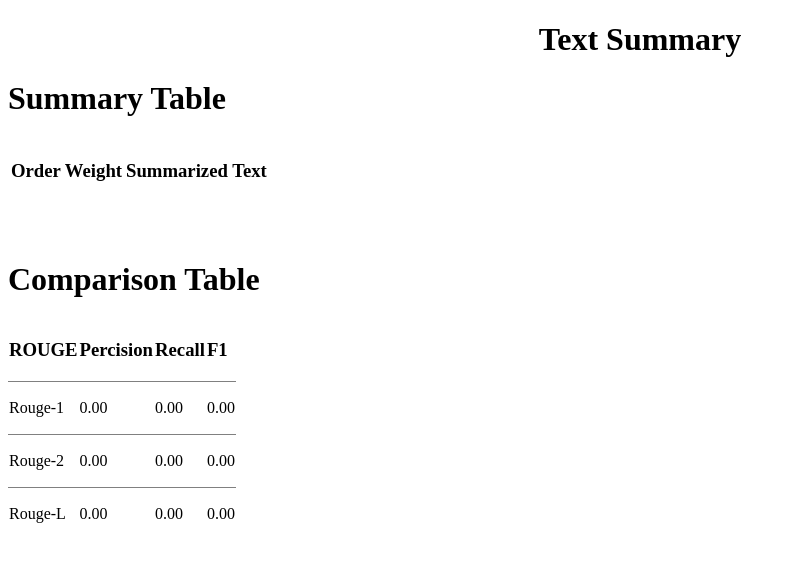
After one commit to mkahe/text-summarizer, a Flask app: template codes/templates/summary.html in a window 1280 px wide. The commit adds this page. Shown: the top 562 px of the page, without its empty margins (0-796 px from the left). Run offline with Flask 2, Linux system fonts and the light colour scheme; the template is opened without the code that fills it, so the values that code supplies are empty.

Commit message:
Add docker files and html

```diff
--- a/codes/app.py
+++ b/codes/app.py
@@ -10,8 +10,34 @@ def index():
 @app.route("/summarize", methods=["POST"])
 def summarize():
     request_data = request.form
-    text1 = request_data["reference_text"]
-    text2 = request_data["candidate_text"]
+    text1 = request_data["text1"]
+    text2 = request_data["text2"]
+    option = request_data["option"]
+
+    spliter = text_miner.split_html_text if option == "2" else text_miner.split_text
+
+    sentences = spliter(text1)
+
+    text_list = [i.text for i in sentences]
+    text_list = text_miner.lemmatizer(text_list)
+    sentence_tfidf = text_miner.get_score_based_on_tfidf(text_list)
+
+    ne_list = [i.named_entities for i in sentences]
+    ne_list = text_miner.lemmatizer(ne_list)
+    ne_score_tfidf = text_miner.get_score_based_on_tfidf(ne_list)
+
+    for i in range(len(sentences)):
+        sentences[i].weight = sentence_tfidf[i] + 2 * ne_score_tfidf[i]
+
+    summary = text_miner.get_summary(sentences)
+
+    texts = [sum[0].text for sum in summary]
+    texts = " ".join(texts)
+    print(texts)
+    rouge_score = text_miner.get_rouge_score(texts, text2)
+    print(rouge_score)
+
+    return render_template("summary.html", summary=summary, rouge_score = rouge_score[0])
 
 
 
--- /dev/null
+++ b/codes/templates/summary.html
@@ -0,0 +1,98 @@
+<!DOCTYPE html>
+<html>
+    <head>
+        <title>Text Summary</title>
+        <h1 style="text-align: center;">Text Summary</h1>
+    </head>
+    <body>
+        <h1>Summary Table</h1>
+        <table>
+            <tr>
+                <td>
+                    <h3>Order</h3>
+                </td>
+                <td>
+                    <h3>Weight</h3>
+                </td>
+                <td>
+                    <h3>Summarized Text</h3>
+                </td>
+            </tr>
+            {% for s in summary %}
+                <tr>
+                    <td>
+                        <p>{{ s[0].order }}</p>
+                    </td>
+                    <td>
+                        <p>{{ "%.2f"|format(s[0].weight) }}</p>
+                    </td>
+                    <td>
+                        <p>{{ s[0].text }}</p>
+                    </td>
+                </tr>
+            {% endfor %}
+        </table>
+
+        <br><br>
+
+        <h1>Comparison Table</h1>
+        <table border=1 frame=void rules=rows>
+            <tr>
+                <td>
+                    <h3>ROUGE</h3>
+                </td>
+                <td>
+                    <h3>Percision</h3>
+                </td>
+                <td>
+                    <h3>Recall</h3>
+                </td>
+                <td>
+                    <h3>F1</h3>
+                </td>
+            </tr>
+            <tr>
+                <td>
+                    <p>Rouge-1</p>
+                </td>
+                <td>
+                    <p>{{ "%.2f"|format(rouge_score['rouge-1']['p']) }}</p>
+                </td>
+                <td>
+                    <p>{{ "%.2f"|format(rouge_score['rouge-1']['r']) }}</p>
+                </td>
+                <td>
+                    <p>{{ "%.2f"|format(rouge_score['rouge-1']['f']) }}</p>
+                </td>
+            </tr>
+            <tr>
+                <td>
+                    <p>Rouge-2</p>
+                </td>
+                <td>
+                    <p>{{ "%.2f"|format(rouge_score['rouge-2']['p']) }}</p>
+                </td>
+                <td>
+                    <p>{{ "%.2f"|format(rouge_score['rouge-2']['r']) }}</p>
+                </td>
+                <td>
+                    <p>{{ "%.2f"|format(rouge_score['rouge-2']['f']) }}</p>
+                </td>
+            </tr>
+            <tr>
+                <td>
+                    <p>Rouge-L</p>
+                </td>
+                <td>
+                    <p>{{ "%.2f"|format(rouge_score['rouge-l']['p']) }}</p>
+                </td>
+                <td>
+                    <p>{{ "%.2f"|format(rouge_score['rouge-l']['r']) }}</p>
+                </td>
+                <td>
+                    <p>{{ "%.2f"|format(rouge_score['rouge-l']['f']) }}</p>
+                </td>
+            </tr>
+        </table>
+    </body>
+</html>
```
Also changed, not shown: codes/requirements.txt (+63 -1 lines), codes/templates/index.html (+21 -3 lines), codes/text_miner.py (+4 -4 lines), 1 other file.
